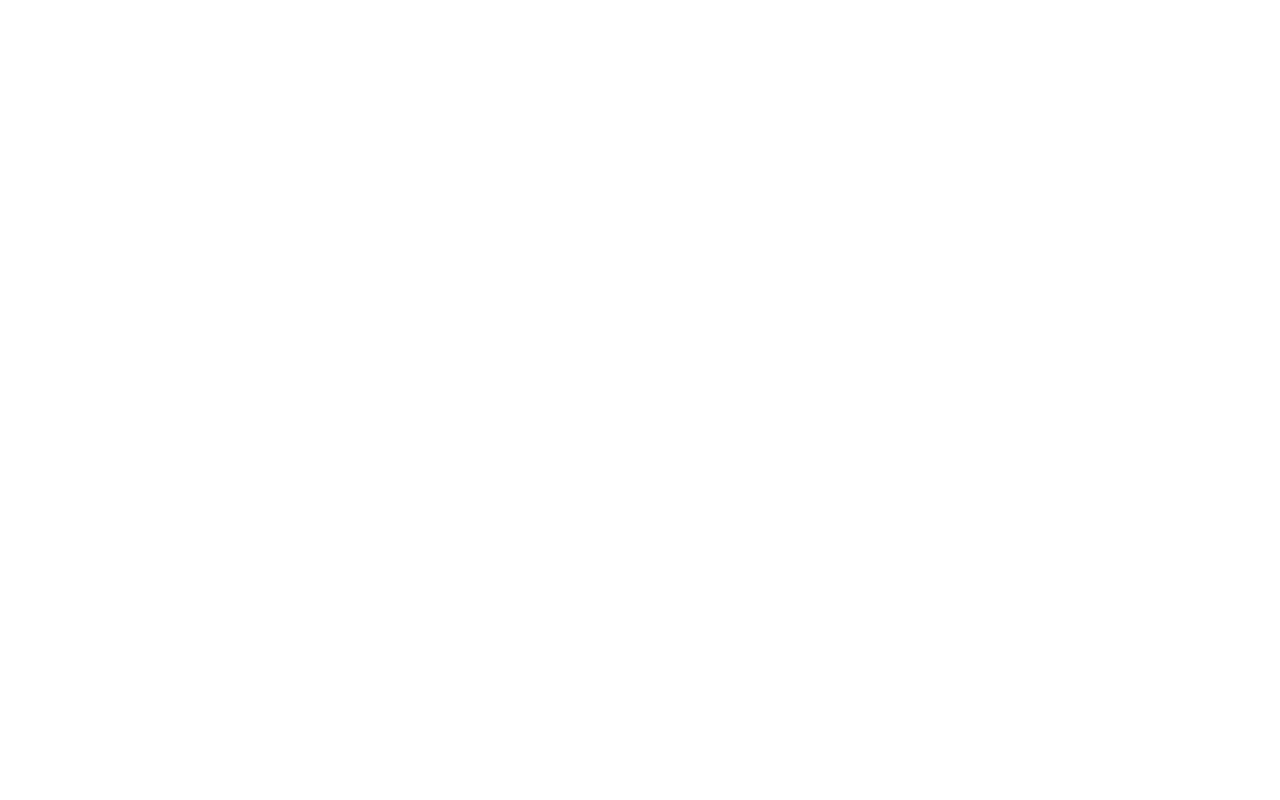
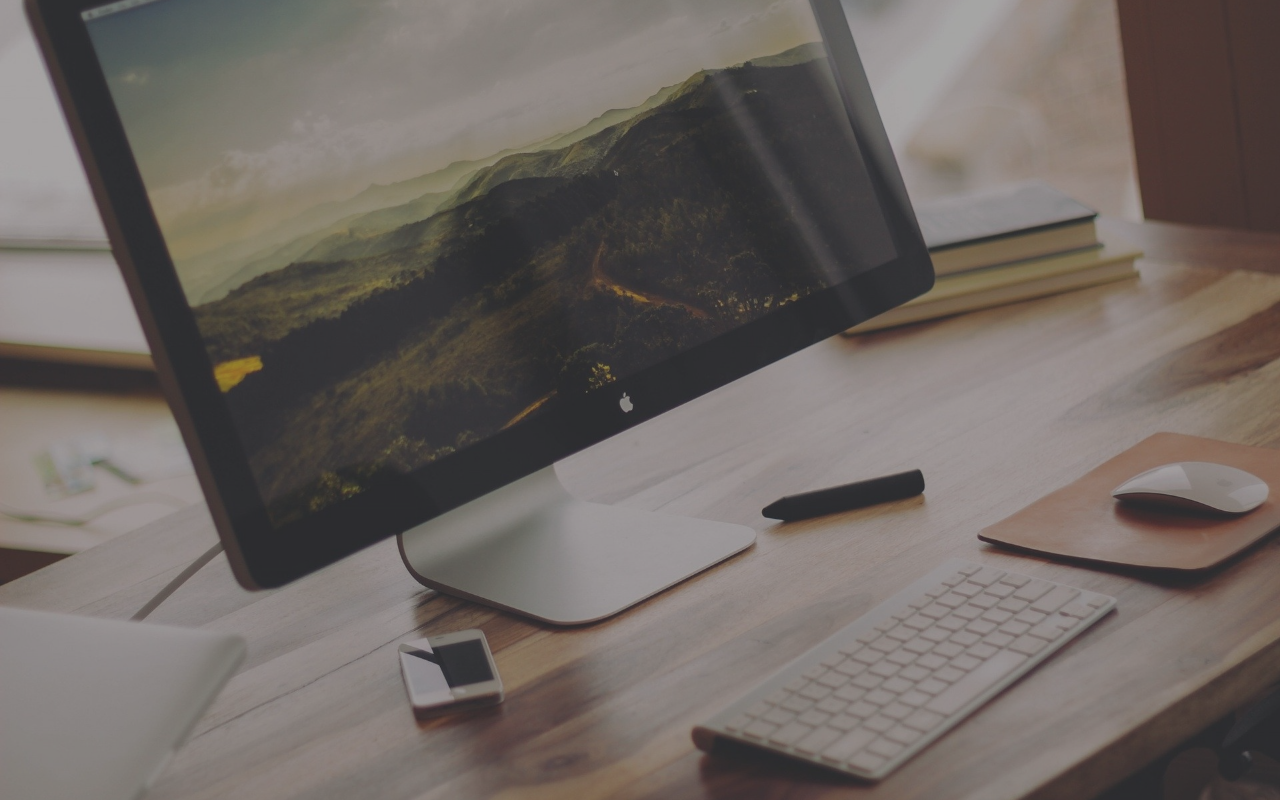
Before and after one commit to Mateusprogramador/portfoli-ms, a plain HTML site: page index.html in a window 1280 px wide. Drawn offline with nearby package versions, Linux system fonts and the light colour scheme.

Commit message:
Contruindo o Header

```diff
--- a/index.html
+++ b/index.html
@@ -4,11 +4,26 @@
     <meta charset="UTF-8">
     <meta name="viewport" content="width=device-width, initial-scale=1.0">
     <link rel="stylesheet" href="style.css">
-    <link rel="shortcut icon" href="favicon-32x32.png" type="image/x-icon">
+
+    <link rel="shortcut icon" href="Imagens/favicon-16x16.png" type="image/x-icon">
+    <link rel="apple-touch-icon" sizes="180x180" href="Favicon/apple-touch-icon.png">
+    <link rel="icon" type="image/png" sizes="32x32" href="Favicon/favicon-32x32.png">
+    <link rel="icon" type="image/png" sizes="16x16" href="Favicon/favicon-16x16.png">
+    <link rel="manifest" href="/site.webmanifest">
 
     <title>MS Developer</title>
 </head>
 <body>
+    <div class="container">
+        <header>
+            <div class="image-wrapper">
+                <img src="Imagens/img.jpg" alt="">
+            </div>
+            <h1>Web Developer & Developer Mobile  </h1>
+            <p>Mateus Barboza Santana</p>
+            <button>Saiba mais</button>
+        </header>
+    </div>
 
 </body>
 </html>
--- a/style.css
+++ b/style.css
@@ -2,4 +2,28 @@
 @import url('https://fonts.googleapis.com/css2?family=Baloo+2:wght@400;500;600;700;800&family=Josefin+Sans:ital,wght@0,100;0,200;0,300;1,100;1,200&family=Mulish:ital,wght@0,200;0,300;0,400;0,500;1,200;1,300;1,400&display=swap');
 
 /*ICONS*/
-@import url('https://cdn.jsdelivr.net/gh/devicons/devicon@master/devicon.min.css')
+@import url('https://cdn.jsdelivr.net/gh/devicons/devicon@master/devicon.min.css');
+
+
+*{
+    margin: 0;
+    padding: 0;
+}
+header{
+    width: 100%;
+    height: 100vh ;
+    overflow: hidden;
+}
+.image-wrapper{
+    width: 100%;
+    height: 100%;
+    overflow: hidden;
+    background-color: rgba(10, 10, 10, 0.7)
+
+}
+.image-wrapper img{
+    width: 100%;
+    height: 100%;
+    object-fit: cover; /*Cobrir nossa dive*/
+    opacity: 0.5;
+}
```
Also changed, not shown: Imagens/android-chrome-192x192.png (renamed from Favicon/android-chrome-192x192.png), Imagens/android-chrome-512x512.png (renamed from Favicon/android-chrome-512x512.png), Imagens/apple-touch-icon.png (renamed from Favicon/apple-touch-icon.png), Imagens/favicon-16x16.png (renamed from Favicon/favicon-16x16.png), Imagens/favicon-32x32.png (renamed from favicon-32x32.png), Imagens/img.jpg (added), favicon.ico (renamed from Favicon/favicon.ico), site.webmanifest.
